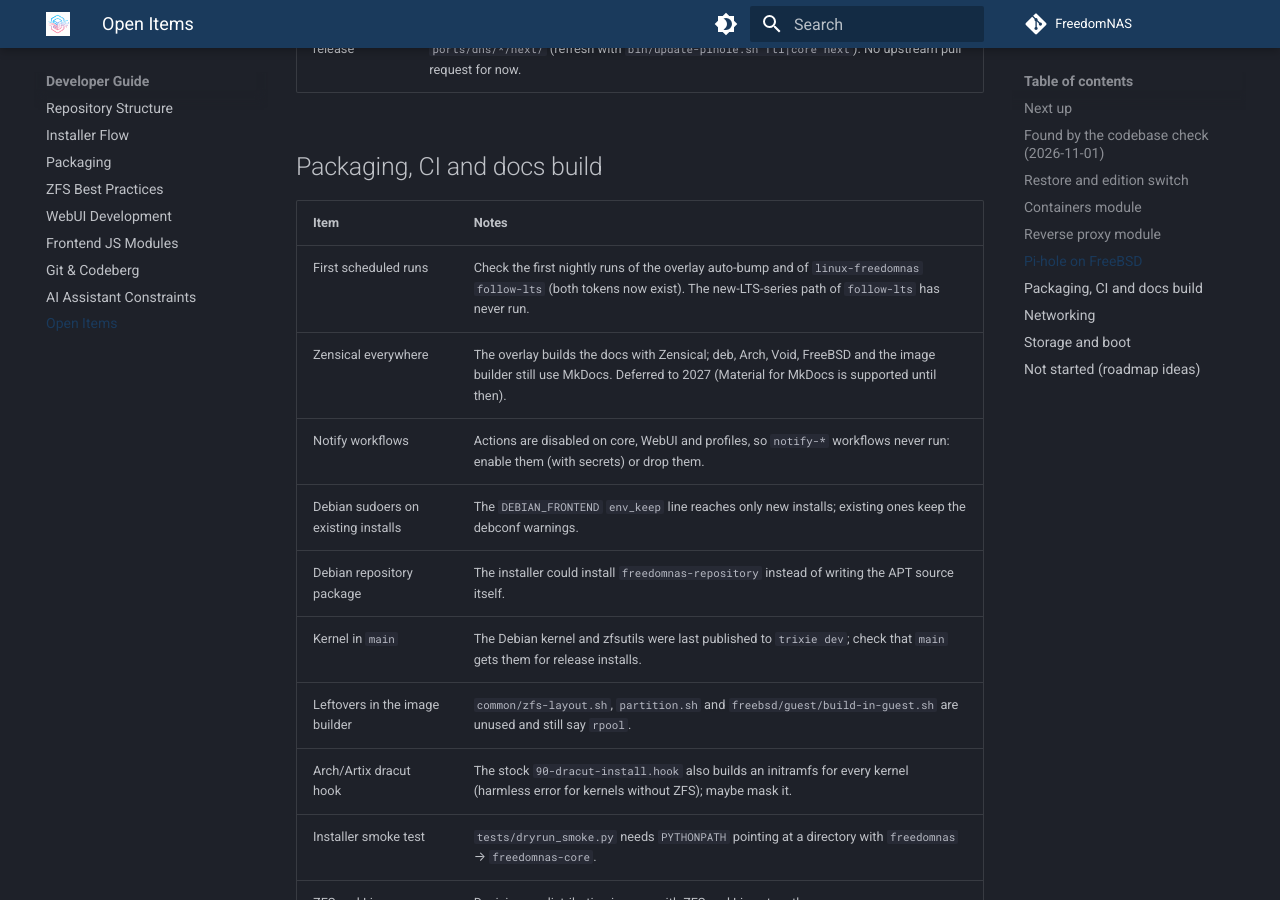
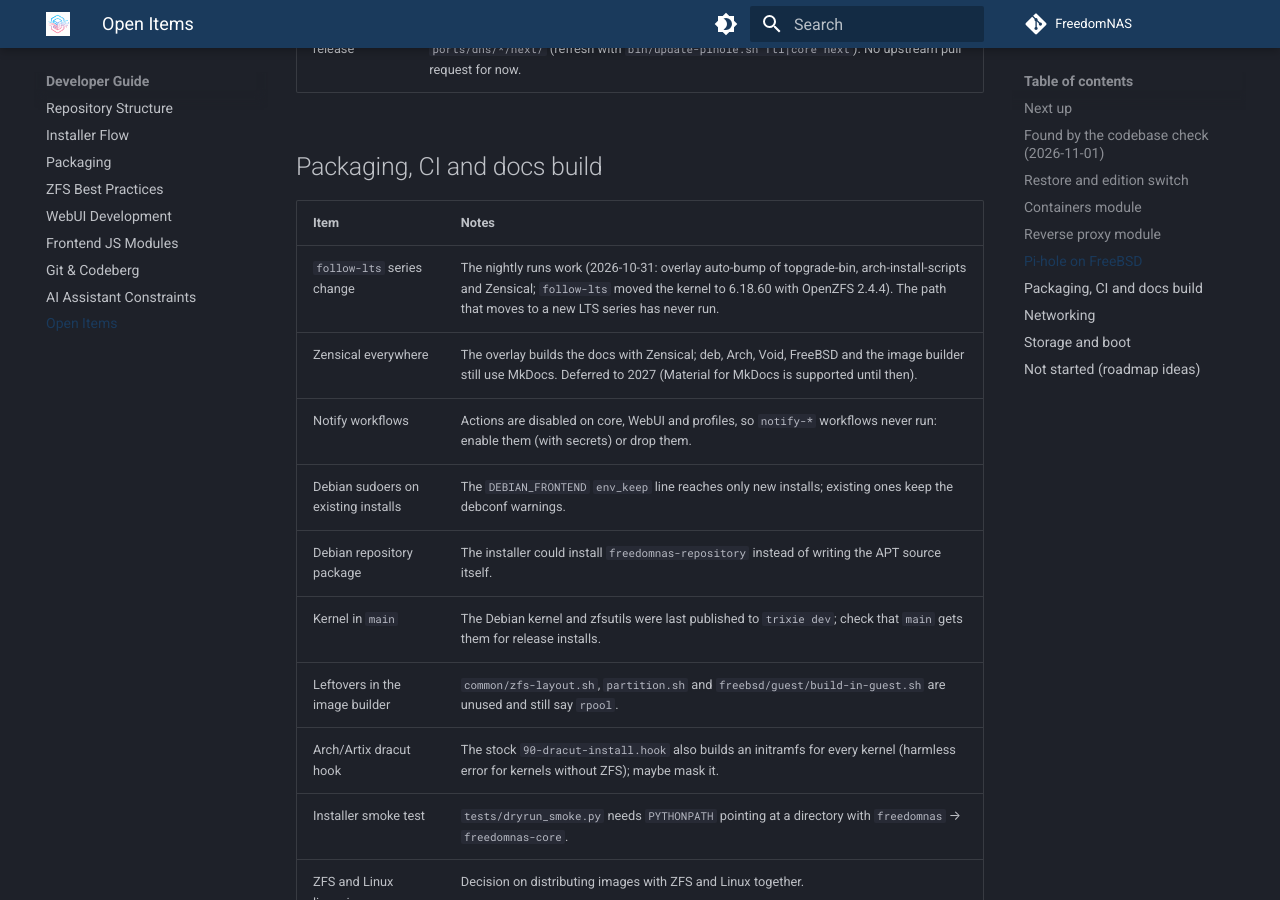
Before and after one commit to FreedomNAS/freedomnas-docs, an MkDocs documentation site: the page built from docs/developer/open-items.md, in a window 1280 px wide and 900 px high, scrolled down 3388 px. Built offline with MkDocs 1.6.1 and Material for MkDocs 9.7.7, drawn with Linux system fonts in a browser that asks for light colours.

Commit message:
Note that the nightly bumps run

```diff
--- a/docs/developer/open-items.md
+++ b/docs/developer/open-items.md
@@ -83,7 +83,7 @@ and unused names are gone.
 
 | Item | Notes |
 |------|-------|
-| First scheduled runs | Check the first nightly runs of the overlay auto-bump and of `linux-freedomnas` `follow-lts` (both tokens now exist). The new-LTS-series path of `follow-lts` has never run. |
+| `follow-lts` series change | The nightly runs work (2026-10-31: overlay auto-bump of topgrade-bin, arch-install-scripts and Zensical; `follow-lts` moved the kernel to 6.18.60 with OpenZFS 2.4.4). The path that moves to a new LTS series has never run. |
 | Zensical everywhere | The overlay builds the docs with Zensical; deb, Arch, Void, FreeBSD and the image builder still use MkDocs. Deferred to 2027 (Material for MkDocs is supported until then). |
 | Notify workflows | Actions are disabled on core, WebUI and profiles, so `notify-*` workflows never run: enable them (with secrets) or drop them. |
 | Debian sudoers on existing installs | The `DEBIAN_FRONTEND` `env_keep` line reaches only new installs; existing ones keep the debconf warnings. |
```
